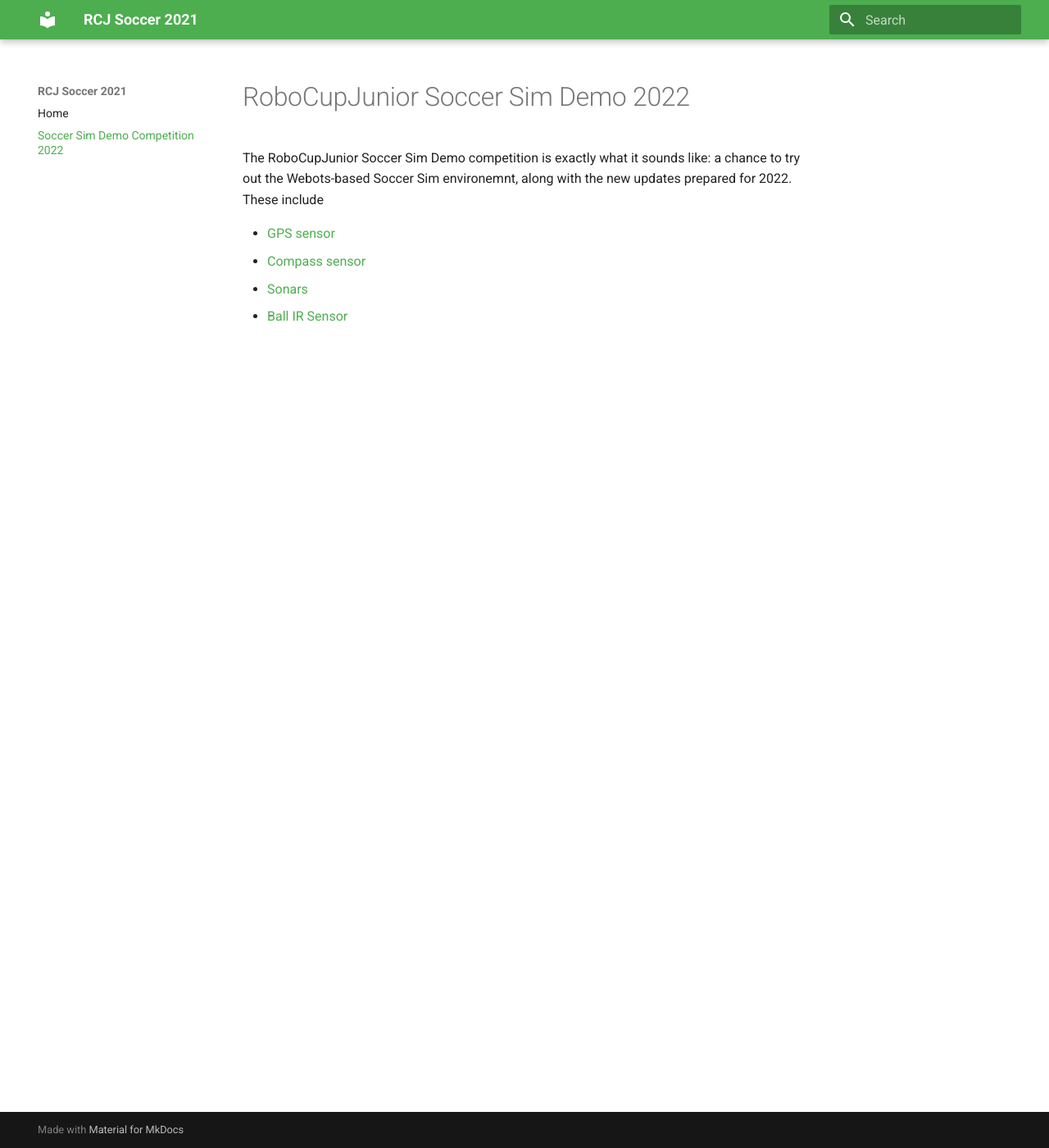
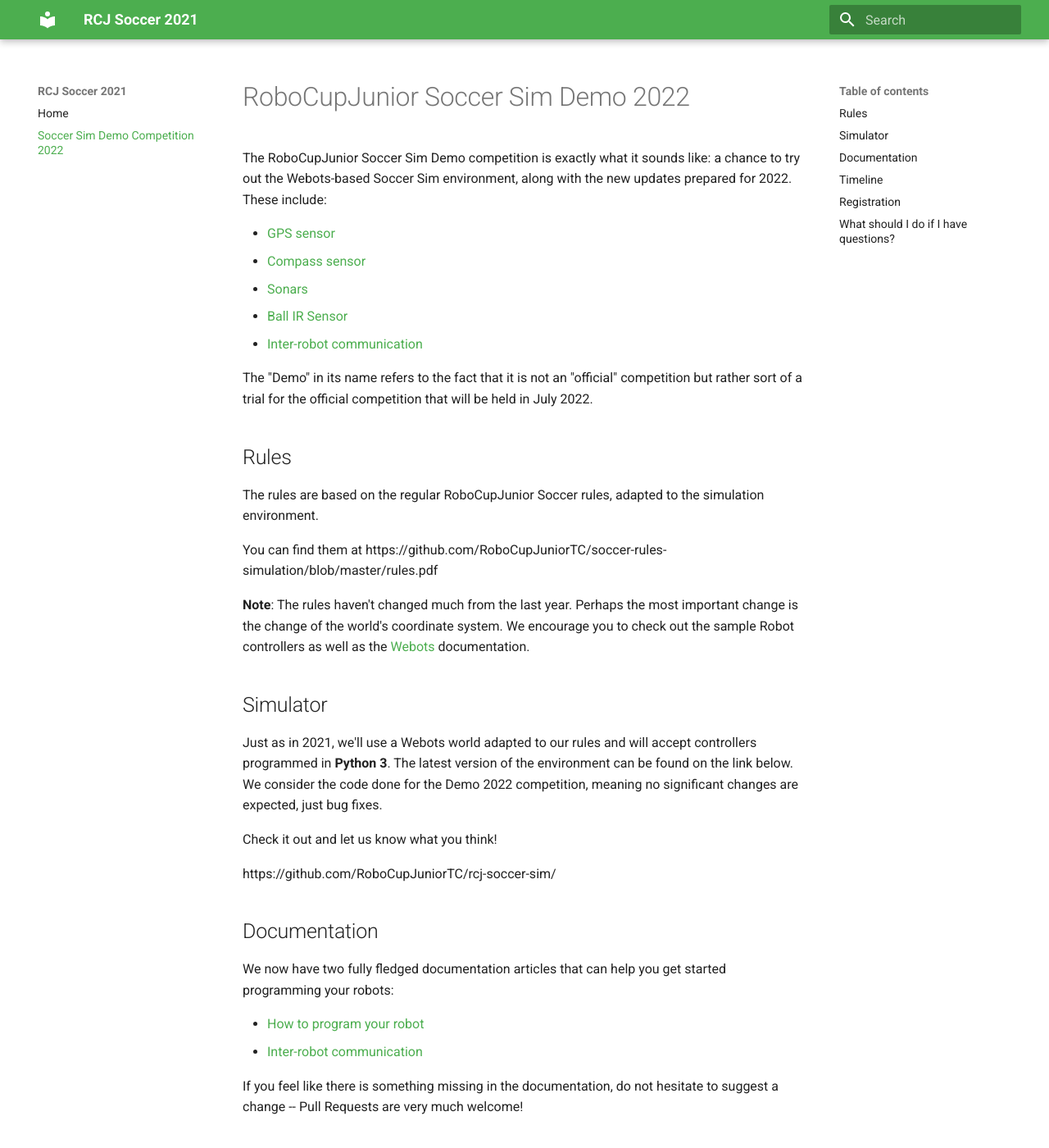
Before and after one commit to robocup-junior/soccer-2022, an MkDocs documentation site: the page built from docs/demo-competition-2022.md, in a window 1280 px wide and 1400 px high. Shown: the whole window at 82% size. Built offline with MkDocs 1.6.1 and Material for MkDocs 9.7.7, drawn with Linux system fonts in a browser that asks for light colours; some of the changed text lies outside the part shown.

Commit message:
update: Add content of Demo Competition
Signed-off-by: mr.Shu <mr@shu.io>

```diff
--- a/docs/demo-competition-2022.md
+++ b/docs/demo-competition-2022.md
@@ -1,10 +1,72 @@
 # RoboCupJunior Soccer Sim Demo 2022
 
 The RoboCupJunior Soccer Sim Demo competition is exactly what it sounds like: a
-chance to try out the Webots-based Soccer Sim environemnt, along with the new
-updates prepared for 2022. These include
+chance to try out the Webots-based Soccer Sim environment, along with the new
+updates prepared for 2022. These include:
 
 - [GPS sensor](https://robocupjuniortc.github.io/rcj-soccer-sim/how_to_robot/#gps)
 - [Compass sensor](https://robocupjuniortc.github.io/rcj-soccer-sim/how_to_robot/#compass)
 - [Sonars](https://robocupjuniortc.github.io/rcj-soccer-sim/how_to_robot/#sonars)
 - [Ball IR Sensor](https://robocupjuniortc.github.io/rcj-soccer-sim/how_to_robot/#ball-ir-sensor)
+- [Inter-robot communication](https://robocupjuniortc.github.io/rcj-soccer-sim/communication_between_robots/)
+
+The "Demo" in its name refers to the fact that it is not an "official"
+competition but rather sort of a trial for the official competition that will
+be held in July 2022.
+
+## Rules
+
+The rules are based on the regular RoboCupJunior Soccer rules, adapted to the
+simulation environment.
+
+You can find them at
+https://github.com/RoboCupJuniorTC/soccer-rules-simulation/blob/master/rules.pdf
+
+**Note**: The rules haven't changed much from the last year. Perhaps the most
+important change is the change of the world's coordinate system. We encourage
+you to check out the sample Robot controllers as well as the
+[Webots](https://cyberbotics.com/doc/reference/worldinfo) documentation.
+
+## Simulator
+
+Just as in 2021, we'll use a Webots world adapted to our rules and will accept
+controllers programmed in **Python 3**. The latest version of the environment
+can be found on the link below. We consider the code done for the Demo 2022
+competition, meaning no significant changes are expected, just bug fixes.
+
+Check it out and let us know what you think!
+
+https://github.com/RoboCupJuniorTC/rcj-soccer-sim/
+
+## Documentation
+
+We now have two fully fledged documentation articles that can help you get
+started programming your robots:
+
+- [How to program your robot](https://robocupjuniortc.github.io/rcj-soccer-sim/how_to_robot/)
+- [Inter-robot communication](https://robocupjuniortc.github.io/rcj-soccer-sim/communication_between_robots/)
+
+If you feel like there is something missing in the documentation, do not
+hesitate to suggest a change -- Pull Requests are very much welcome!
+
+## Timeline
+
+_Unless otherwise specified, all dates use the [Anywhere on Earth](https://en.wikipedia.org/wiki/Anywhere_on_Earth) timezone_
+
+**Registration**: 13-02-2022
+**Code submission**: 20-02-2022
+**Competition**: 21-02-2022 to 28-02-2022  (tentative)
+
+_Note that we plan to use your code to simulate the tournament during the
+competition days -- no action is expected from your side._
+
+## Registration
+
+You can register by filling in the following registration form:
+
+<strong><a href="https://forms.gle/jyZ8CPcU3CLG6eD16">Registration Form</a></strong>
+
+## What should I do if I have questions?
+
+Please send it to [the forum](https://junior.forum.robocup.org/t/robocupjunior-soccer-sim-demo-2022/2285)]!
+We will also be using it to share any new updates and developments.
```
